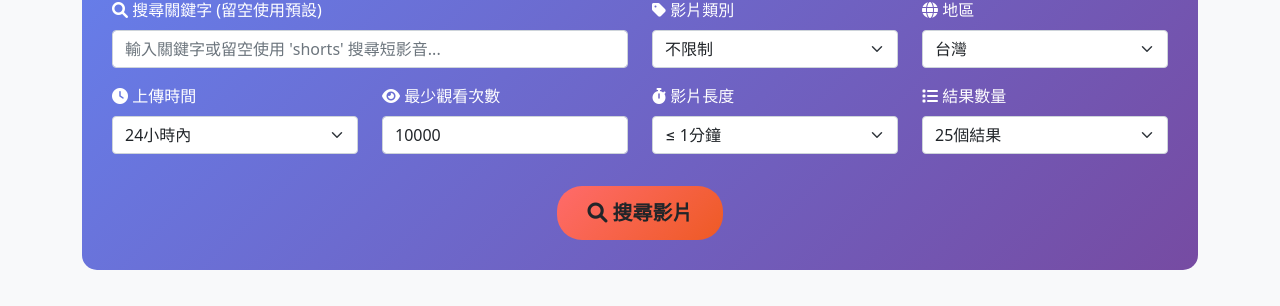
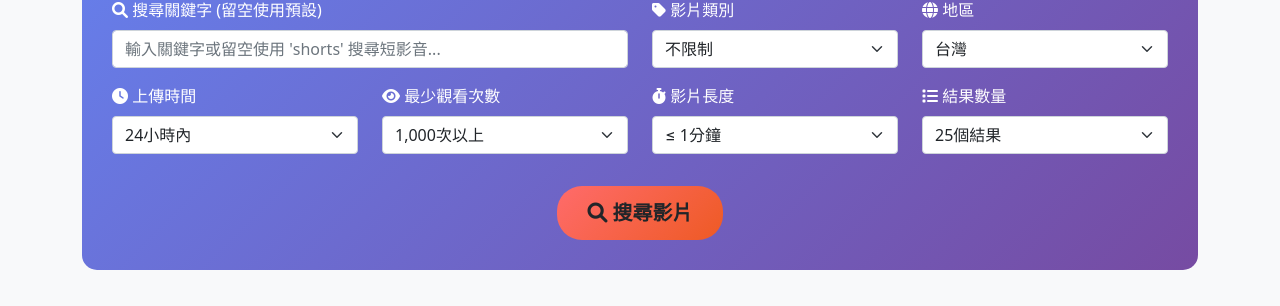
Before and after one commit to newchen20250330/shorts_searcher, a Flask app: page / in a window 1280 px wide. Shown: the part 128-434 px from the top of the page. Run offline with Flask 3, Linux system fonts and the light colour scheme.

Commit message:
v2.2.0: 大幅提升搜尋效能與結果數量
主要改進:
- 搜尋深度提升5倍 (50200個候選影片)
- API呼叫上限提升 (3次10次)
- 添加 videoDuration:'short' API 篩選
- 預設觀看數降低 (10,0001,000次)
- 新增觀看數下拉選單，提供更多選項
- 添加隨機排序模式 (relevance/date/viewCount/rating)
- 智能時間範圍變化

解決問題:
- 印度等大市場 24 小時內難以找到 50 個符合條件的影片
- 搜尋結果重複性問題
- 新影片觀看數門檻過高問題

```diff
--- a/app.py
+++ b/app.py
@@ -374,7 +374,7 @@ def search_videos():
         category_filter = data.get('categoryFilter', 'all')
         region_filter = data.get('regionFilter', 'TW')
         time_filter = data.get('timeFilter', 'all')
-        min_views = data.get('minViews', 10000)  # 預設最少觀看次数1萬
+        min_views = data.get('minViews', 1000)  # 預設最少觀看次数1千（從1萬降低）
         max_duration = data.get('maxDuration', 'all')
         max_results = data.get('maxResults', 25)
 
@@ -417,17 +417,27 @@ def search_videos():
         print(f"🔎 使用關鍵字搜尋: {keyword}")
 
         # 為了獲得足夠的結果，我們先搜尋更多的影片
-        search_batch_size = min(50, max_results * 3)  # 搜尋3倍的數量以確保有足夠結果
+        # 印度等大市場需要更多搜尋量才能篩選出符合條件的影片
+        search_batch_size = 50  # YouTube API 單次最大限制
 
-        # 使用搜尋 API
+        # 使用搜尋 API - 增加排序選項以獲得不同結果
+        import random
+
+        # 隨機選擇排序方式以獲得更多樣化的結果
+        order_options = ['relevance', 'date', 'viewCount', 'rating']
+        selected_order = random.choice(order_options)
+
         search_params = {
             'part': 'snippet',
             'q': keyword,
             'type': 'video',
-            'order': 'relevance',
+            'videoDuration': 'short',  # 直接篩選短影片（< 4分鐘）
+            'order': selected_order,  # 使用隨機排序
             'maxResults': search_batch_size,
             'regionCode': region_filter
         }
+
+        print(f"🎲 使用排序方式: {selected_order}")
 
         # 根據地區設定語言偏好
         if region_filter in ['TW', 'CN', 'HK', 'SG']:
@@ -462,6 +472,20 @@ def search_videos():
             published_after = get_time_filter(hours)
             if published_after:
                 search_params['publishedAfter'] = published_after
+                print(f"📅 使用時間範圍: {published_after}")
+        else:
+            # 即使沒指定時間篩選，也隨機添加一些時間範圍以增加結果多樣性
+            time_variations = [
+                None,  # 不限制 (40% 機率)
+                None,
+                (datetime.now() - timedelta(days=1)).strftime('%Y-%m-%dT%H:%M:%SZ'),   # 最近1天
+                (datetime.now() - timedelta(days=3)).strftime('%Y-%m-%dT%H:%M:%SZ'),   # 最近3天
+                (datetime.now() - timedelta(days=7)).strftime('%Y-%m-%dT%H:%M:%SZ'),   # 最近7天
+            ]
+            random_time = random.choice(time_variations)
+            if random_time:
+                search_params['publishedAfter'] = random_time
+                print(f"📅 隨機時間範圍: 從 {random_time} 之後")
 
         # 執行初次搜尋
         search_response = youtube.search().list(**search_params).execute()
@@ -480,9 +504,10 @@ def search_videos():
                 all_video_ids.append(video_id)
                 seen_ids.add(video_id)
 
-        # 如果結果不夠，嘗試獲取下一頁
-        while len(all_video_ids) < min(max_results * 2, 50) and 'nextPageToken' in search_response:
-            print(f"📄 當前有 {len(all_video_ids)} 個影片，嘗試獲取更多...")
+        # 如果結果不夠，嘗試獲取下一頁（大幅提高上限以應對印度等大市場）
+        target_video_count = min(max_results * 5, 200)  # 目標獲取更多影片以便篩選
+        while len(all_video_ids) < target_video_count and 'nextPageToken' in search_response:
+            print(f"📄 當前有 {len(all_video_ids)} 個影片，目標 {target_video_count} 個，繼續獲取...")
             search_params['pageToken'] = search_response['nextPageToken']
             search_response = youtube.search().list(**search_params).execute()
             api_calls['search_count'] += 1
@@ -492,12 +517,13 @@ def search_videos():
 
             for item in search_response['items']:
                 video_id = item['id']['videoId']
-                if video_id not in seen_ids and len(all_video_ids) < 50:
+                if video_id not in seen_ids:
                     all_video_ids.append(video_id)
                     seen_ids.add(video_id)
 
-            # 避免過多API呼叫
-            if api_calls['search_count'] >= 3:
+            # 提高 API 呼叫上限，確保大市場有足夠結果
+            if api_calls['search_count'] >= 10:  # 從 3 次提高到 10 次
+                print(f"⚠️ 已達到 API 呼叫上限 (10次)，停止搜尋")
                 break
 
         print(f"🎥 總共獲取到 {len(all_video_ids)} 個唯一影片 ID")
--- a/templates/index.html
+++ b/templates/index.html
@@ -204,7 +204,18 @@
                                 <label for="minViews" class="form-label">
                                     <i class="fas fa-eye"></i> 最少觀看次數
                                 </label>
-                                <input type="number" class="form-control" id="minViews" placeholder="10000" value="10000" min="0">
+                                <select class="form-select" id="minViews">
+                                    <option value="0">不限制</option>
+                                    <option value="100">100次以上</option>
+                                    <option value="500">500次以上</option>
+                                    <option value="1000" selected>1,000次以上</option>
+                                    <option value="5000">5,000次以上</option>
+                                    <option value="10000">10,000次以上</option>
+                                    <option value="50000">50,000次以上</option>
+                                    <option value="100000">100,000次以上</option>
+                                    <option value="500000">500,000次以上</option>
+                                    <option value="1000000">1,000,000次以上</option>
+                                </select>
                             </div>
                             <div class="col-md-3 mb-3">
                                 <label for="maxDuration" class="form-label">
```
Also changed, not shown: CHANGELOG.md (added).
